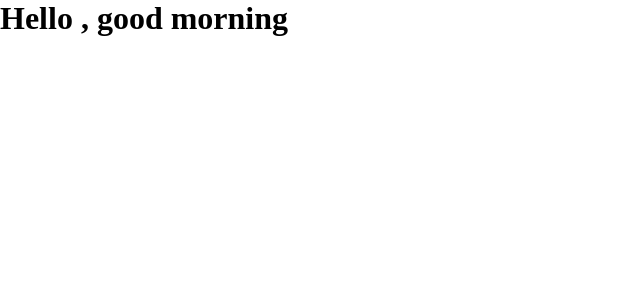
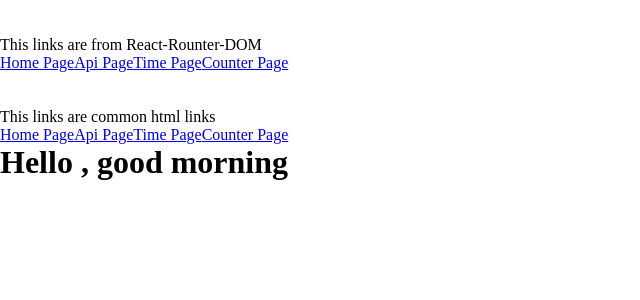
Before and after one commit to iamsourav37/react-first-proj, a React (Create React App) app: page / in a window 1280 px wide. Shown: the top 300 px of the page, without its empty margins (0-640 px from the left). Built offline with nearby package versions, Linux system fonts and the light colour scheme.

Commit message:
Link is added , page is not reloading

```diff
--- a/src/App.js
+++ b/src/App.js
@@ -6,6 +6,7 @@
 import GetTime from "./Component/Compo_A/GetTime";
 import ShowGreetings from "./Component/Compo_A/ShowGreetings";
 import ErrorPage from "./Component/Compo_C/ErrorPage";
+import Menu from "./Component/Compo_C/Menu";
 
 import "./css/app.css";
 
@@ -13,6 +14,7 @@
   console.log("App component called");
   return (
     <>
+      <Menu />
       <Switch>
         <Route exact path="/" component={ShowGreetings} />
         <Route path="/api" component={AxiosDemo} />
--- /dev/null
+++ b/src/Component/Compo_C/Menu.jsx
@@ -0,0 +1,26 @@
+import React from "react";
+import { Link } from "react-router-dom";
+
+const Menu = () => {
+  return (
+    <div>
+      <br />
+      <br />
+      <p>This links are from React-Rounter-DOM</p>
+      <Link to="/">Home Page</Link>
+      <Link to="/api">Api Page</Link>
+      <Link to="/time">Time Page</Link>
+      <Link to="/counter">Counter Page</Link>
+      <br />
+      <br />
+      <br />
+      <p>This links are common html links</p>
+      <a href="/">Home Page</a>
+      <a href="/api">Api Page</a>
+      <a href="/time">Time Page</a>
+      <a href="/counter">Counter Page</a>
+    </div>
+  );
+};
+
+export default Menu;
```
